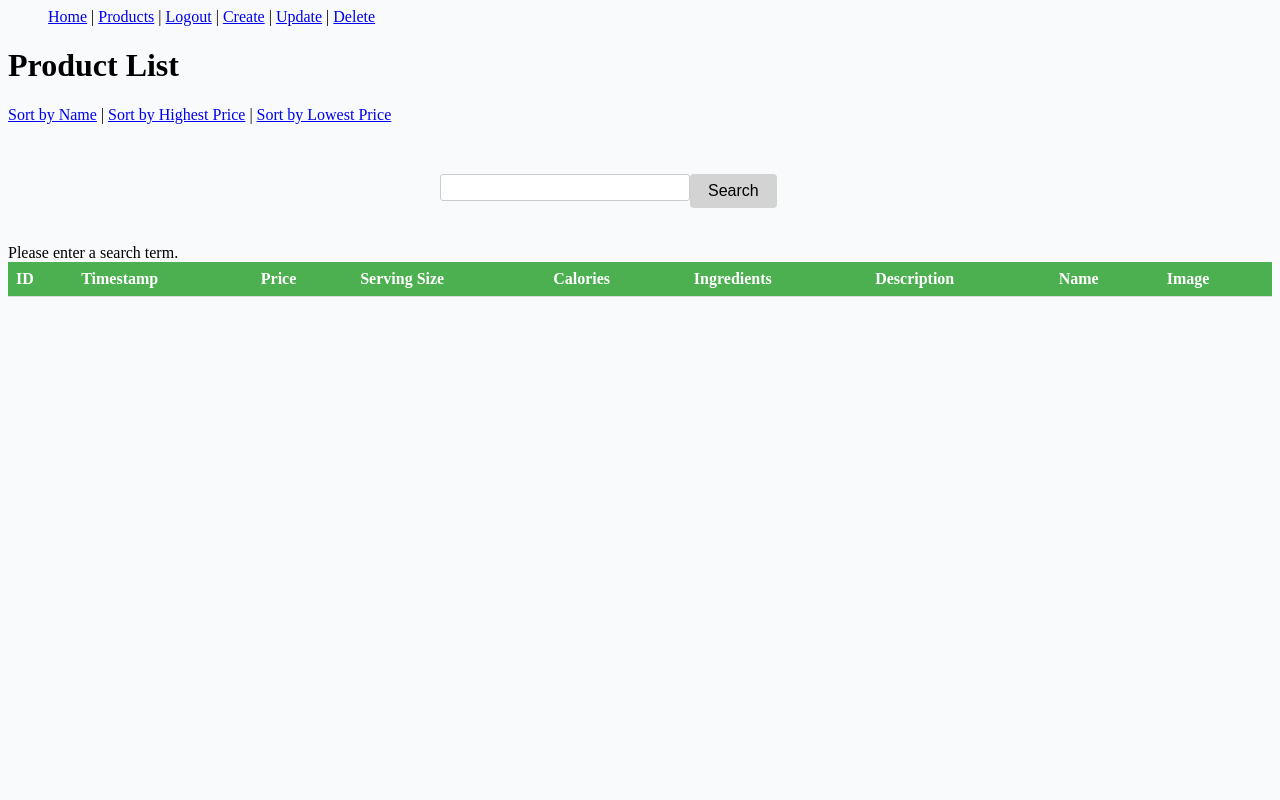
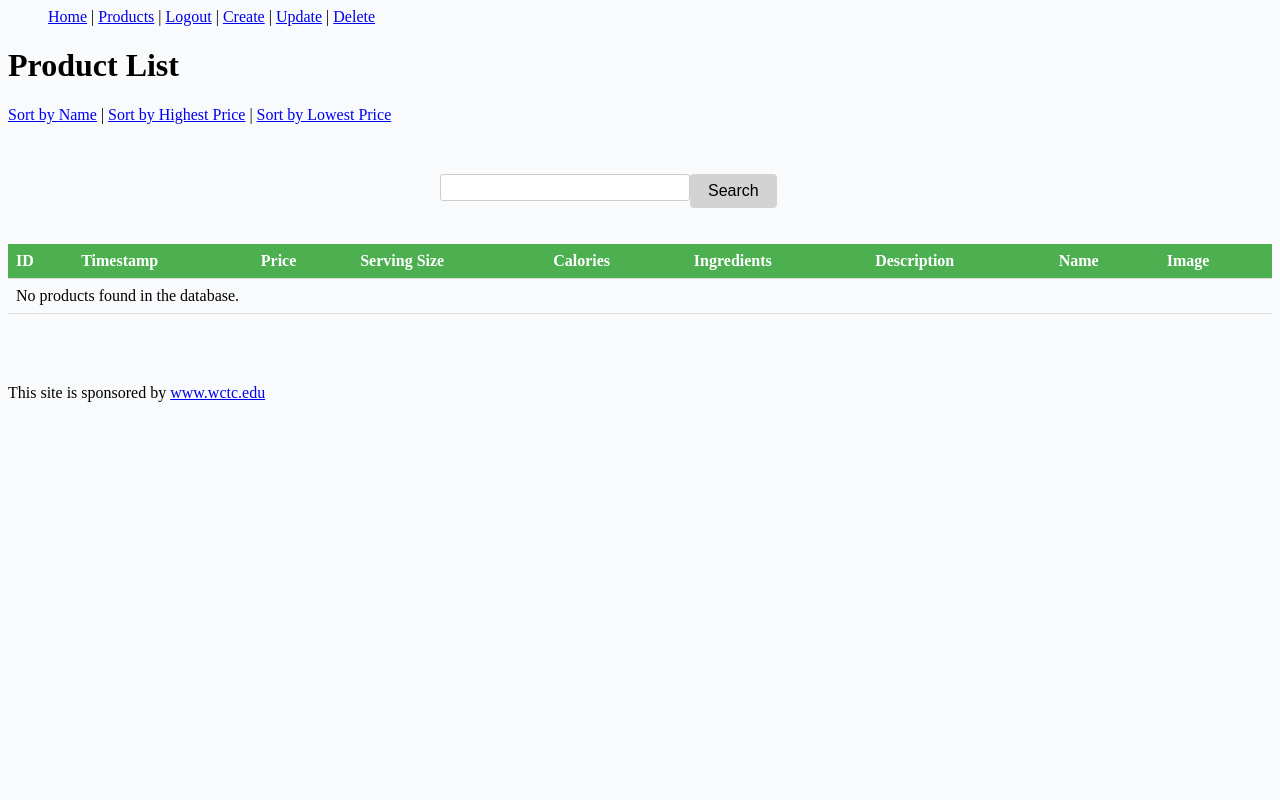
Before and after one commit to LearningMLTranslations/thesecretserver, a PHP site: page /list.php in a window 1280 px wide. Run offline with PHP 8.4, Linux system fonts and the light colour scheme; the visitor is signed in with stand-in values (Sample User, id 1); data that the repository does not hold is empty.

Commit message:
Add files via upload

```diff
--- a/cart/index.php
+++ b/cart/index.php
@@ -10,10 +10,10 @@ $myproduct_id = filter_input(INPUT_GET, 'product_id', FILTER_VALIDATE_INT);
 $myprice = filter_input(INPUT_GET, 'price', FILTER_VALIDATE_FLOAT);
 $myquantity = filter_input(INPUT_GET, 'quantity', FILTER_VALIDATE_INT) ?? 1;
 
-if (!$myproduct_id || !$myprice || !$myquantity || $myquantity <= 0 || $myprice <= 0) {
+/*if (!$myproduct_id || !$myprice || !$myquantity || $myprice <= 0) {
     echo "Invalid input values.";
     exit;
-}
+}*/
 
 $myproduct_id = filter_var($myproduct_id, FILTER_SANITIZE_NUMBER_INT);
 $myprice = filter_var($myprice, FILTER_SANITIZE_NUMBER_FLOAT, FILTER_FLAG_ALLOW_FRACTION);
--- a/crud.php
+++ b/crud.php
@@ -135,12 +135,10 @@ if (isset($_GET['search'])) {
         $search = htmlspecialchars($_GET['search'], ENT_QUOTES, 'UTF-8');
         $sql = "SELECT * FROM juices WHERE name LIKE '%$search%' ORDER BY $order";
     } else {
-        $sql = "SELECT * FROM juices ORDER BY $order";
         die("Please enter a search term.");
     }
 } else {
-        $sql = "SELECT * FROM juices ORDER BY $order";
-        die("Please enter a search term.");
+    $sql = "SELECT * FROM juices ORDER BY $order";
 }
 
 $result = $pdo->query($sql);
```
